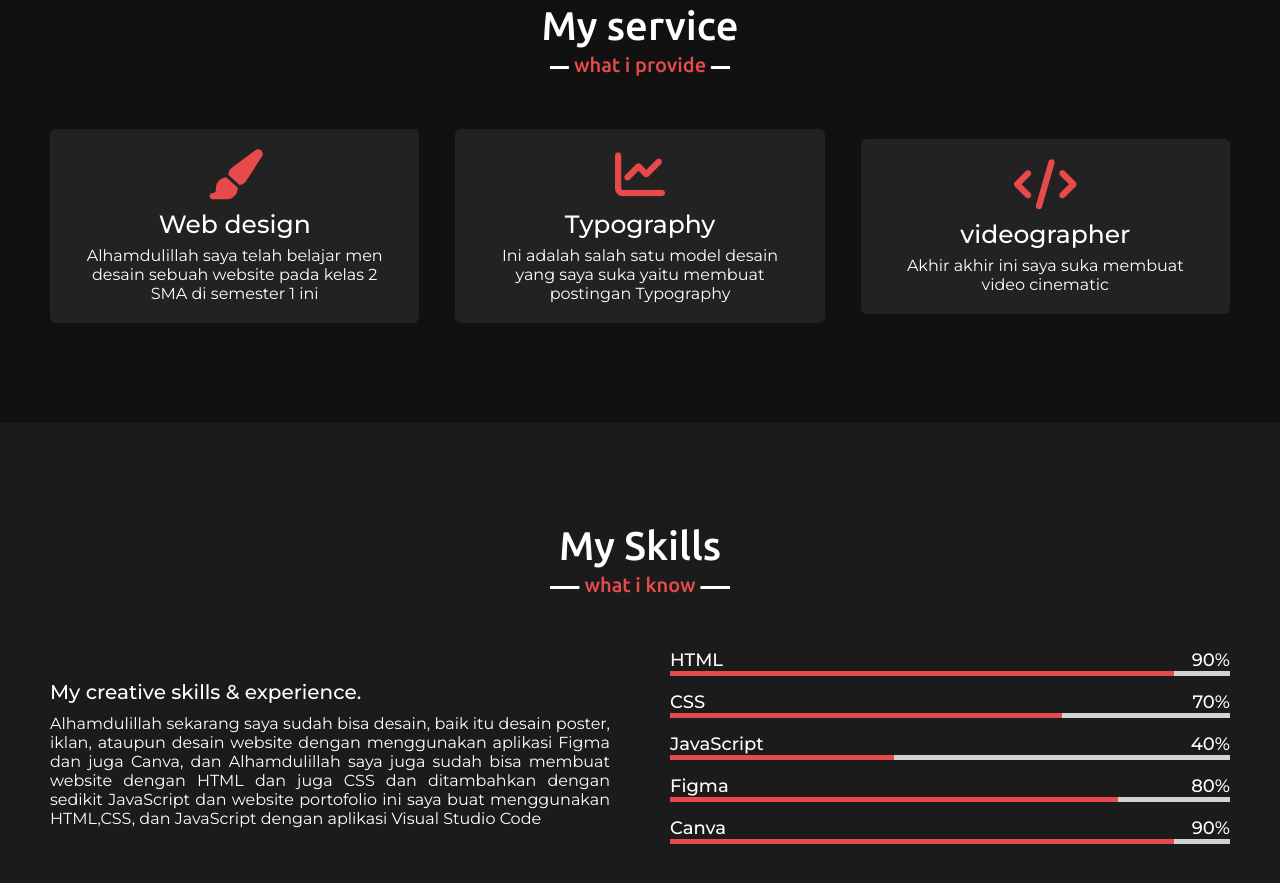
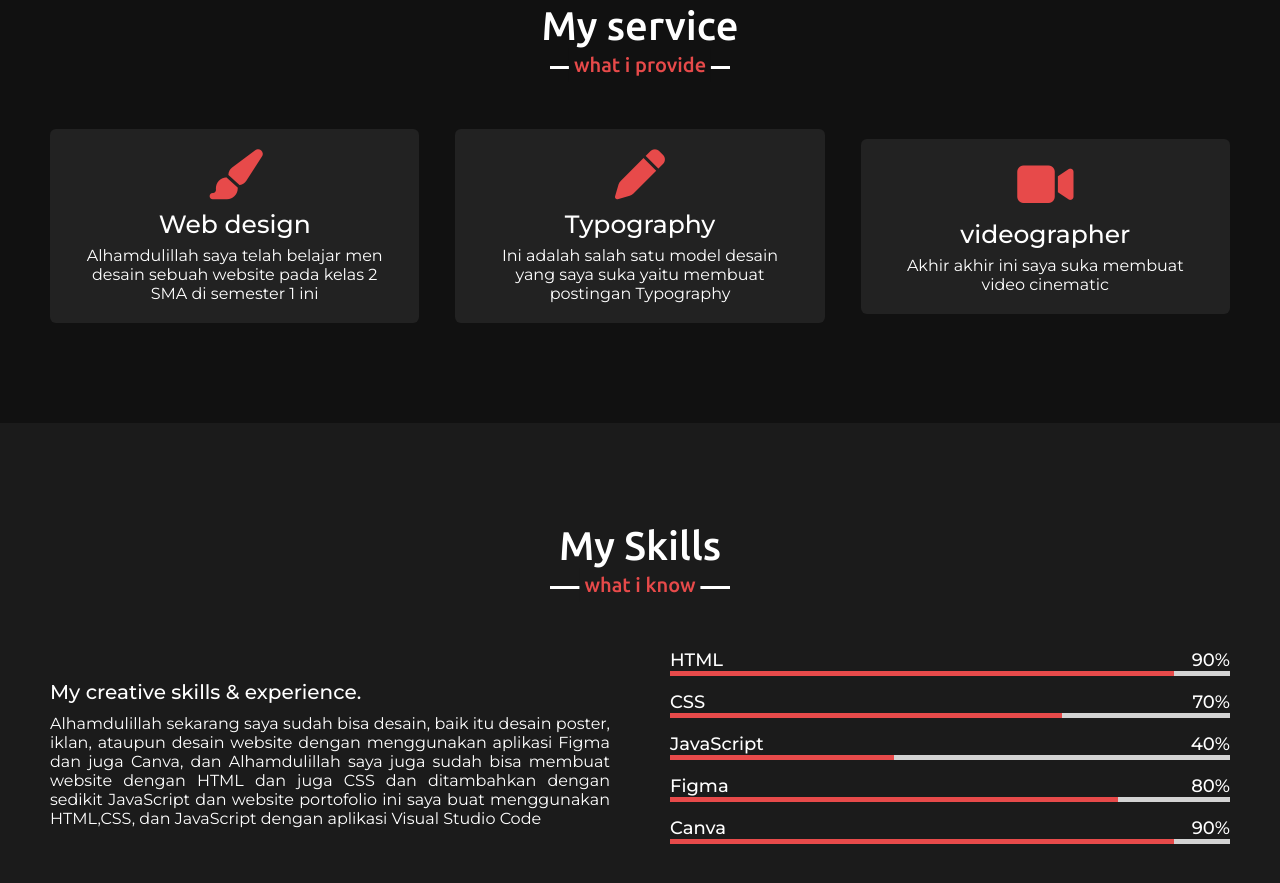
Before and after one commit to Thufail-Al-Humaidy/portofolio-web, a plain HTML site: page index.html in a window 1280 px wide. Shown: the part 1767-2650 px from the top of the page. Drawn offline with nearby package versions, Linux system fonts and the light colour scheme.

Commit message:
Update index.html

```diff
--- a/index.html
+++ b/index.html
@@ -115,7 +115,7 @@
           </div>
           <div class="card">
             <div class="box">
-              <i class="fas fa-chart-line"></i>
+              <i class="fas fa-pen"></i>
               <div class="text">Typography</div>
               <p>
                 Ini adalah salah satu model desain yang saya suka yaitu membuat
@@ -125,7 +125,7 @@
           </div>
           <div class="card">
             <div class="box">
-              <i class="fas fa-code"></i>
+              <i class="fas fa-video"></i>
               <div class="text">videographer</div>
               <p>Akhir akhir ini saya suka membuat video cinematic</p>
             </div>
```
